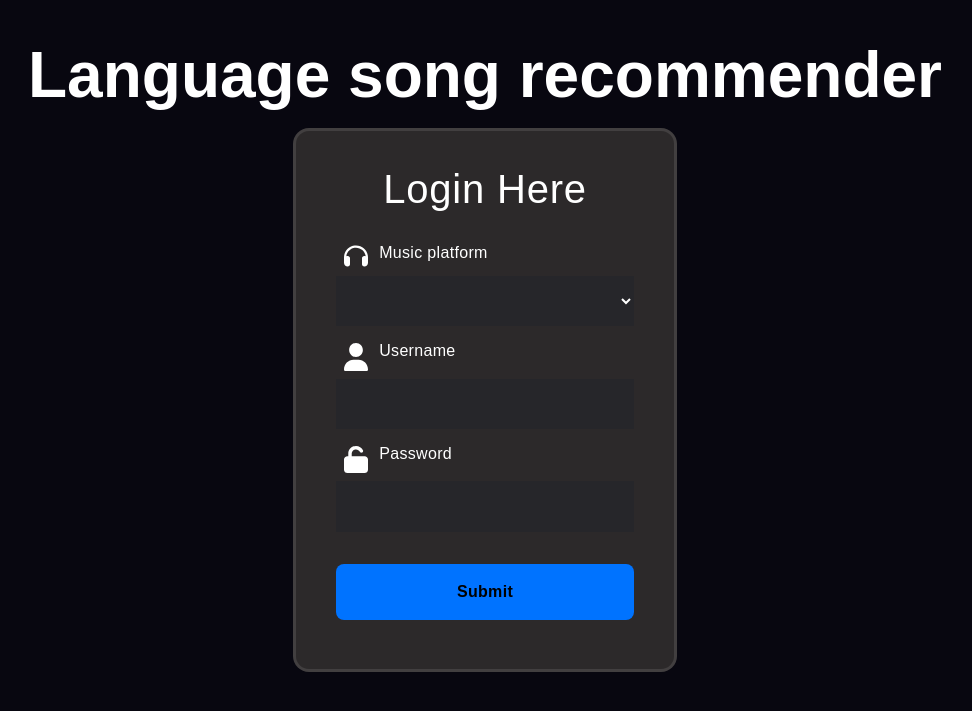
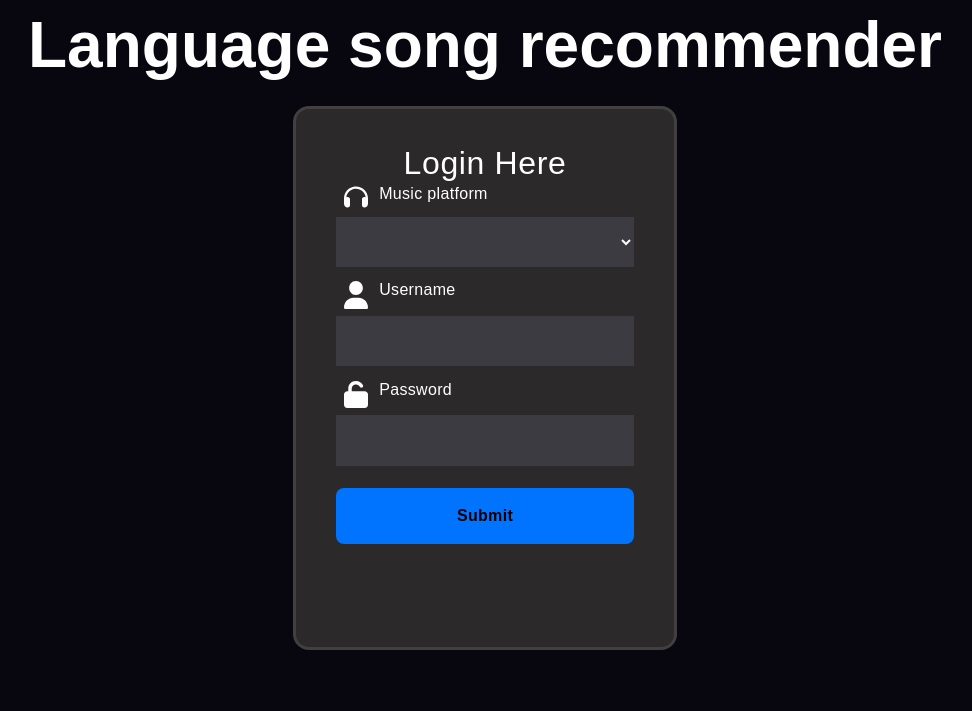
Before and after one commit to alynkirscht/hciFinalProject, a Flask app: page /login in a window 1280 px wide. Shown: the top 711 px of the page, without its empty margins (155-1127 px from the left). Run offline with Flask 2, Linux system fonts and the light colour scheme.

Commit message:
Create custom.css

```diff
--- a/app.py
+++ b/app.py
@@ -15,8 +15,8 @@
         if (username == 'a' and password == '1'):
             return redirect(url_for('language'))
         else:
-            #return redirect(url_for('error')# Error page
-            pass
+            return redirect(url_for('error'))
+
     return render_template("login_page.html")
 
 @app.route('/language', methods=['GET','POST'])
@@ -25,6 +25,10 @@
 
 
 
-@app.route('/error', methods=['POST'])
+@app.route('/error', methods=['GET', 'POST'])
 def error():
     return render_template("error_template.html")
+
+@app.route('/languages', methods=['GET', 'POST'])
+def languages():
+    return render_template("suggested_playlists.html")
--- a/static/custom.css
+++ b/static/custom.css
@@ -40,14 +40,21 @@
     line-height: 1em;
     text-align: center;
     font-size: 2em;
-    margin-top: .1em;
+
 }
 
 h1{
     font-size: 4em;
     font-weight: bold;
     color: white;
+    margin: .2em;
 }
+
+h2.login{
+    margin-bottom: 1em;
+    margin: .2em;
+}
+
 
 label{
     display: block;
@@ -55,11 +62,25 @@
     font-size: 1em;
     font-weight: 500;
 }
+
+label.icon-label {
+    display: inline;
+
+}
+
+img.icon-label {
+    width: 1.5em;
+    float: left;
+    margin-left: 0.5em;
+    margin-right: 0.7em;
+    filter: invert(100%) sepia(100%) saturate(2%) hue-rotate(23deg) brightness(108%) contrast(101%);
+}
 input, select, option{
     height: 3.5em;
     width: 100%;
     background-color: rgb(59, 59, 65);
-    margin-top: .8em;
+    margin-top: .5em;
+    margin-bottom: 1em;
     font-size: .9em;
     font-weight: 300;
 }
--- a/templates/error_template.html
+++ b/templates/error_template.html
@@ -22,7 +22,7 @@
             }
 
             input:focus, select:focus {
-                outline: 5px solid crimson;
+                outline: 5px solid #dc143c;
             size: 6em;
             background-color: white;
             color: black;
@@ -101,6 +101,7 @@
         <a class="activePage" href="login_page.html">Return To Login</a>
       </nav>
       <main>
+
         <article>
             <p><h1>Something Went Wrong </h1></p>
             <p>This is a 404 error, which means you clicked on a bad link or entered an invalid URL.</p>
--- a/templates/language_page.html
+++ b/templates/language_page.html
@@ -7,6 +7,7 @@
   <meta name="author" content="Alyn Kirsch, Maya Griffith, Drew Jepsen">
   <meta name="description" content="Find songs you love in another language">
   <link rel="stylesheet" href="static/custom.css" type="text/css">
+  <script type="text/javascript" src="static/language.js"></script>
 </head>
 <body>
   <main>
@@ -15,7 +16,7 @@
     </article>
     <article>
       <form action="{{ url_for('.language') }}" id="frmLogin" method="post">
-        <h2>Choose a language</h2>
+        <h2 class="language"> Choose a language</h2>
         <img src="static/language-solid.svg" class="filter-white" alt="language-icon"/>
         <fieldset>
           <input id = "btnAddLanguage" autocomplete="" class="lang_button" name = "btnAddLanguage" type = "button" value = "+ language" onclick="addLanguage()">
@@ -101,7 +102,6 @@
           <input id = "btnSubmit" autocomplete="current-password" name = "btnSubmit" type = "submit" value = "Submit" >
           <p id="demo"></p>
         </fieldset>
-
     </article>
   </main>
   <footer></footer>
--- a/templates/login_page.html
+++ b/templates/login_page.html
@@ -6,104 +6,9 @@
   <title>Login page</title>
   <meta name="author" content="Alyn Kirsch, Maya Griffith, Drew Jepsen">
   <meta name="description" content="Find songs you love in another language">
- <!-- <link rel="stylesheet" href="css/custom.css" type="text/css"> -->
-  <!-- Add icon library -->
-  <link rel="stylesheet" href="https://cdnjs.cloudflare.com/ajax/libs/font-awesome/4.7.0/css/font-awesome.min.css">
-  <style>
-    *,
-    *:before,
-    *:after{
-      padding: 0;
-      margin: 0;
-      box-sizing: border-box;
-    }
-    body{
-    background-color: #080710;
-    }
+  <link rel="stylesheet" href="static/custom.css" type="text/css">
 
-    input:focus, select:focus {
-      outline: 5px solid crimson;
-    size: 6em;
-    background-color: white;
-    color: black;
-    }
 
-    form{
-    height: 34em;
-    width: 24em;
-    background-color: rgba(44,41,42);
-    position: absolute;
-    transform: translate(-50%,-50%);
-    top: 50%;
-    left: 50%;
-    border-radius: 1em;
-    border: .2em solid rgba(255,255,255,0.1);
-    padding: 2em 2.5em;
-    }
-
-    form *{
-    font-family: 'Poppins',sans-serif;
-    color: #ffffff;
-    letter-spacing: 0.02em;
-    border: none;
-    margin-top: 1em;
-    margin-bottom: .05em;
-    }
-
-    h1, h2{
-    font-family: 'Poppins',sans-serif;
-    font-weight: 500;
-    text-align: center;
-    font-size: 2.5em;
-    margin-top: .1em;
-    }
-
-    h1{
-      padding-top: .5em;
-      font-size: 4em;
-      font-weight: bold;
-      color: white;
-    }
-
-    label{
-    display: inline;
-    margin-top: 2em;
-    font-size: 1em;
-    font-weight: 500;
-    float: auto;
-    }
-    input, select{
-    display: block;
-    height: 3.5em;
-    width: 100%;
-    background-color: rgb(38, 38, 42);
-    padding: 0 1em;
-    margin-top: .8em;
-    font-size: .9em;
-    font-weight: 300;
-    }
-
-    input[type="submit"]{
-    margin-top: 2em;
-    width: 100%;
-    background-color: #0073ff;
-    color: black;
-    padding: .05em 0;
-    font-size: 1em;
-    font-weight: 600;
-    border-radius: .5em;
-    cursor: pointer;
-    }
-
-    .filter-white{
-      filter: invert(100%) sepia(100%) saturate(2%) hue-rotate(23deg) brightness(108%) contrast(101%);
-      width: 1.5em;
-      float: left;
-      margin-left: 0.5em;
-      margin-right: 0.7em;
-      margin-bottom: .5em;
-    }
-  </style>
 </head>
 
 <body>
@@ -111,12 +16,12 @@
     <h1>Language song recommender</h1>
     <article>
       <form action="{{ url_for('.login') }}" id="frmLogin" method="post">
-        <h2>Login Here</h2>
+        <h2 class="login">Login Here</h2>
         <fieldset>
-          <img src="static/headphones-solid.svg" class="filter-white" alt="headphones-icon"/>
+          <img src="static/headphones-solid.svg" class="icon-label" alt="headphones-icon"/>
           <p>
             <legend></legend>
-            <label for="lstMusicPlatform">Music platform</label>
+            <label for="lstMusicPlatform" class="icon-label">Music platform</label>
             <select id="lstMusicPlatform" name="lstMusicPlatform" title="Choose music platform" autocomplete="on">
               <option value="" disabled selected hidden></option>
               <option value="AmazonPrimeMusic">Amazon Prime Music</option>
@@ -127,14 +32,14 @@
               <option value="Youtube">Youtube</option>
             </select>
           </p>
-          <img src="static/user-solid.svg" class="filter-white" alt="user-icon"/>
+          <img src="static/user-solid.svg" class="icon-label" alt="user-icon"/>
           <p>
-            <label for="txtUsername">Username</label>
+            <label for="txtUsername" class="icon-label">Username</label>
             <input type="text" title="Type username here" autocomplete="username" name="txtUsername" id="txtUsername">
           </p>
-          <img src="static/unlock-solid.svg" class="filter-white" alt="unlock-icon"/>
+          <img src="static/unlock-solid.svg" class="icon-label" alt="unlock-icon"/>
           <p>
-            <label for="pwdPassword">Password</label>
+            <label for="pwdPassword" class="icon-label">Password</label>
             <input type="password" title="Type password here" autocomplete="current-password" name="pwdPassword" id="pwdPassword">
           </p>
           <input id = "btnSubmit" autocomplete="" name = "btnSubmit" type = "submit" value = "Submit">
```
Also changed, not shown: static/circle-exclamation-solid.svg (added).
